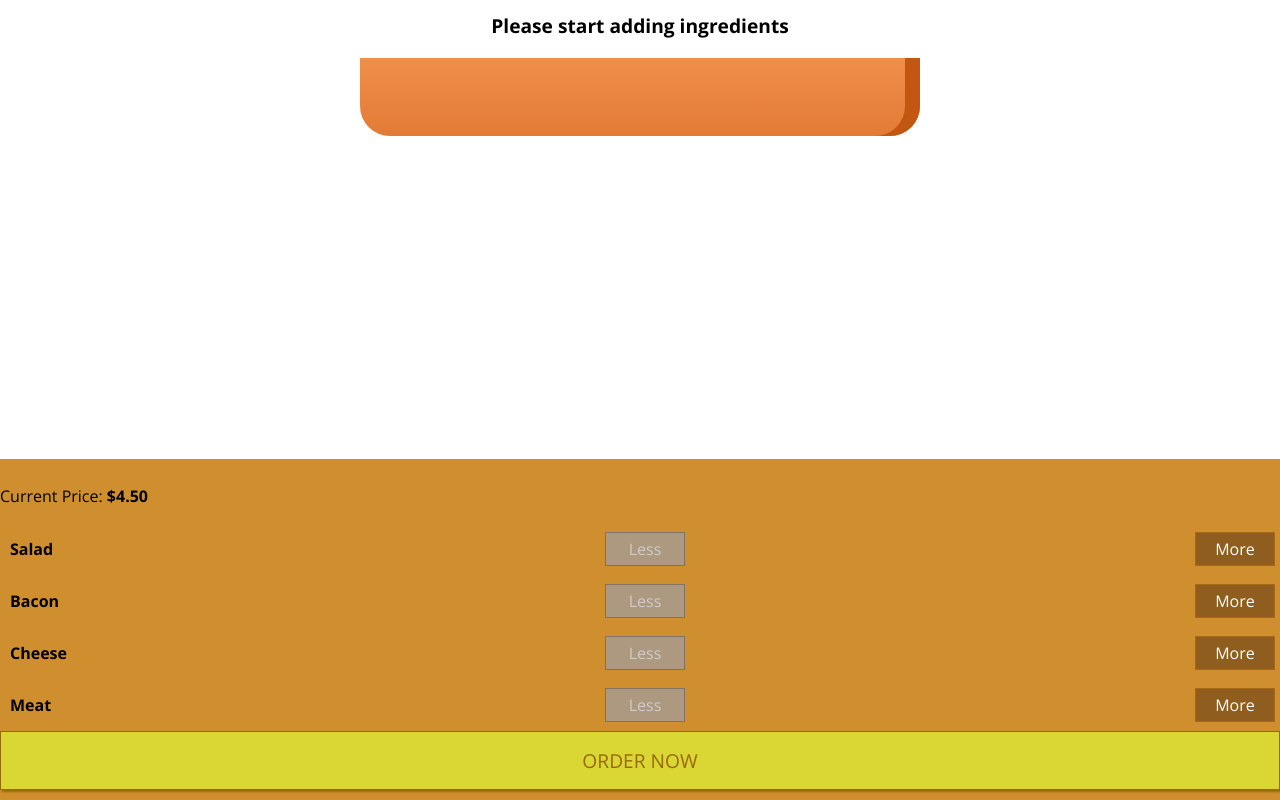
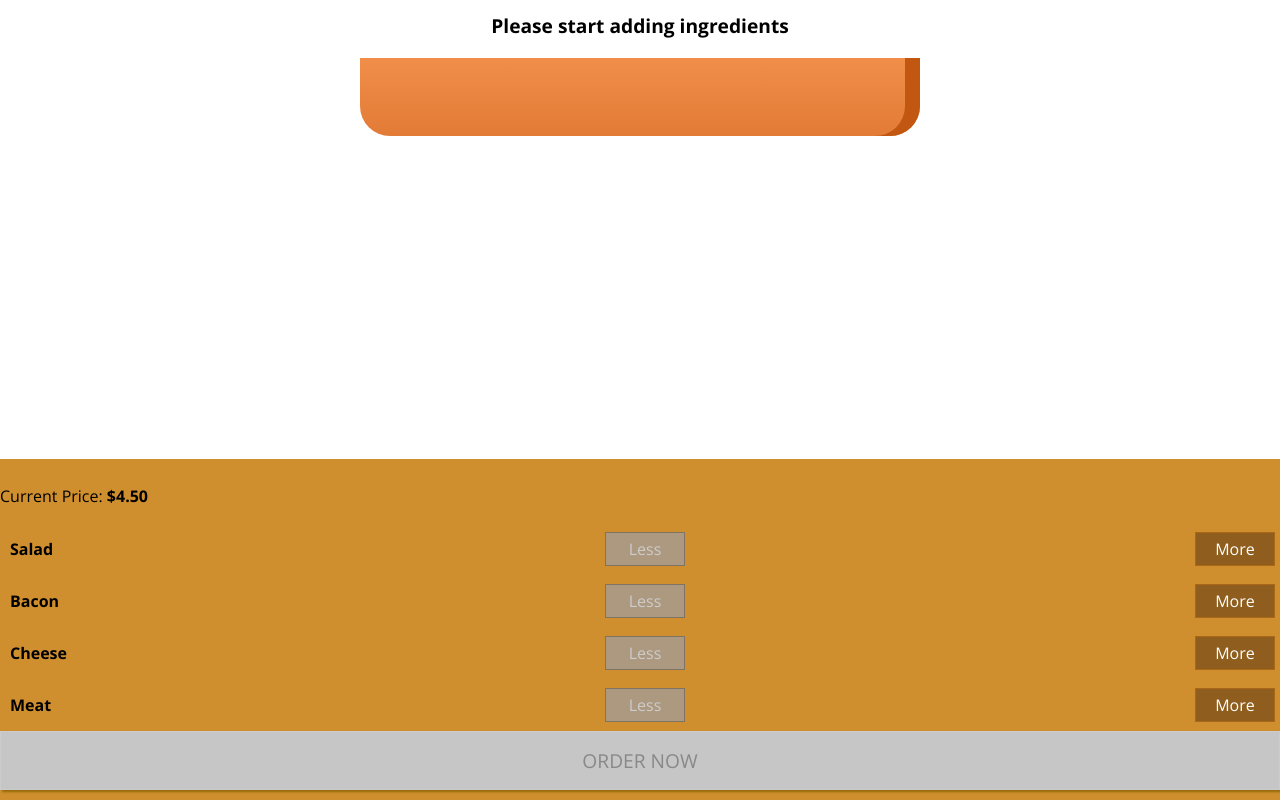
Before and after one commit to davidhartman00/react-hamburger, a React (Create React App) app in the folder react-hamburger/: page / in a window 1280 px wide. Shown: the part 179-979 px from the top of the page. Built offline with nearby package versions, Linux system fonts and the light colour scheme.

Commit message:
logic fix on pruchasable button disabling

```diff
--- a/react-hamburger/src/components/Burger/BuildControls/BuildControls.js
+++ b/react-hamburger/src/components/Burger/BuildControls/BuildControls.js
@@ -23,7 +23,9 @@ const buildControls = props => (
         disabled={props.disabled[ctrl.type]}
       />
     ))}
-    <button className={style.OrderButton} disabled={props.purchasable}>ORDER NOW</button>
+    <button
+    className={style.OrderButton}
+    disabled={!props.purchasable}>ORDER NOW</button>
   </div>
 );
 
```
